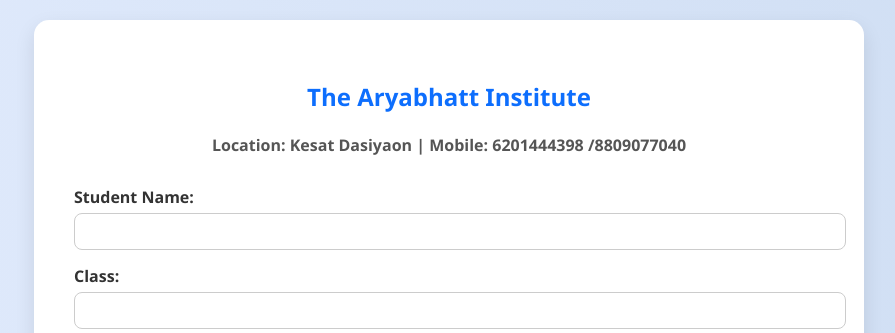
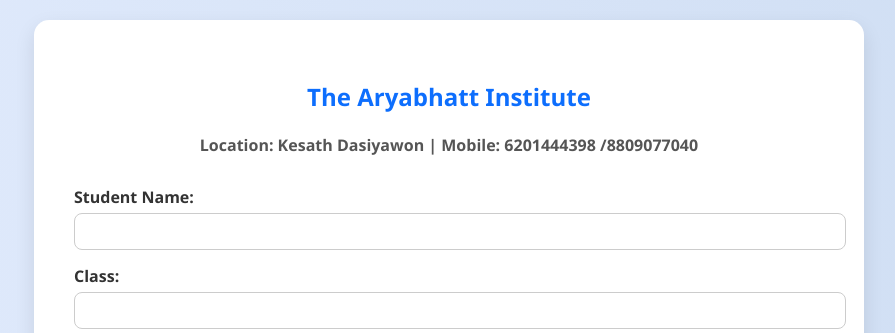
Before and after one commit to dubeycode/invoice, a Flask app: page / in a window 1280 px wide. Shown: the top 333 px of the page, without its empty margins (191-1086 px from the left). Run offline with Flask 3, Linux system fonts and the light colour scheme.

Commit message:
Update index.html

```diff
--- a/templates/index.html
+++ b/templates/index.html
@@ -78,7 +78,7 @@
 
 <div class="container" id="invoiceContainer">
   <h2>The Aryabhatt Institute</h2>
-  <h4>Location: Kesat Dasiyaon | Mobile: 6201444398 /8809077040</h4>
+  <h4>Location: Kesath Dasiyawon | Mobile: 6201444398 /8809077040</h4>
 
   <label>Student Name:</label>
   <input type="text" id="studentName">
```
